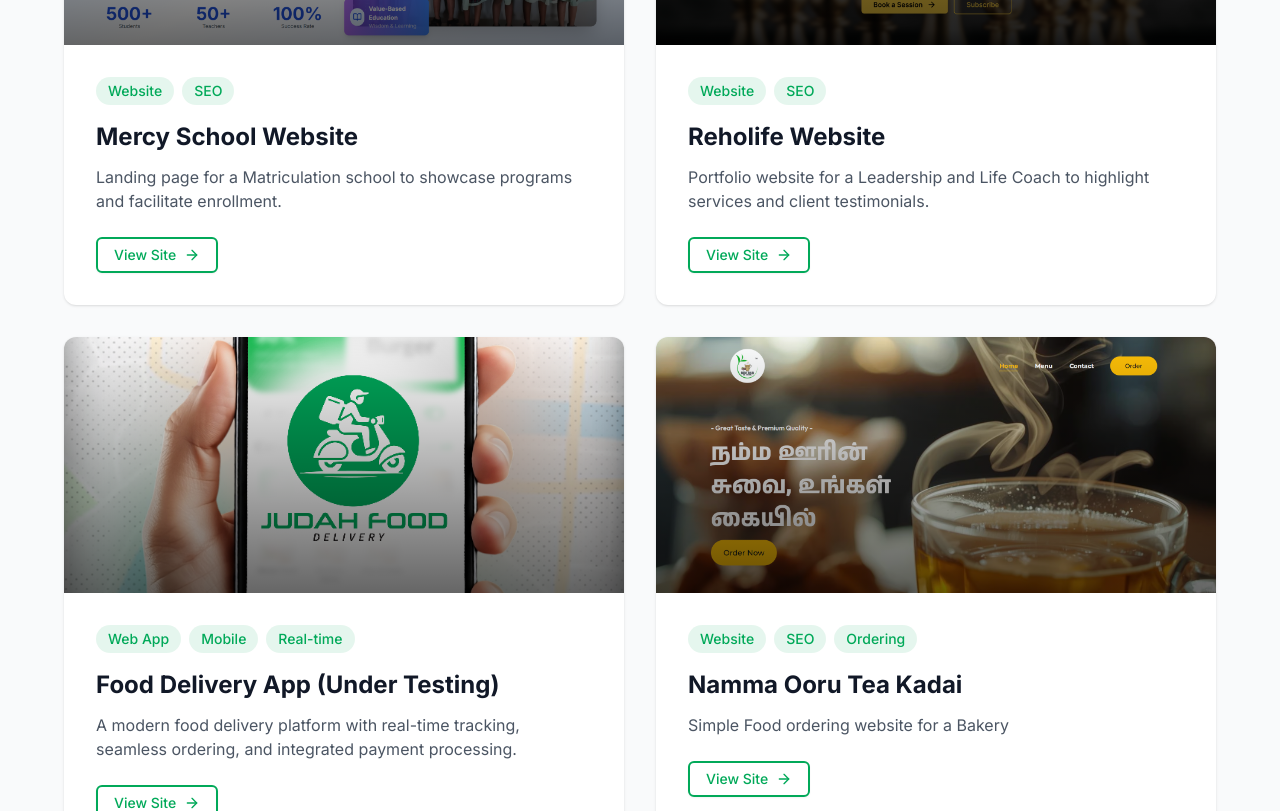
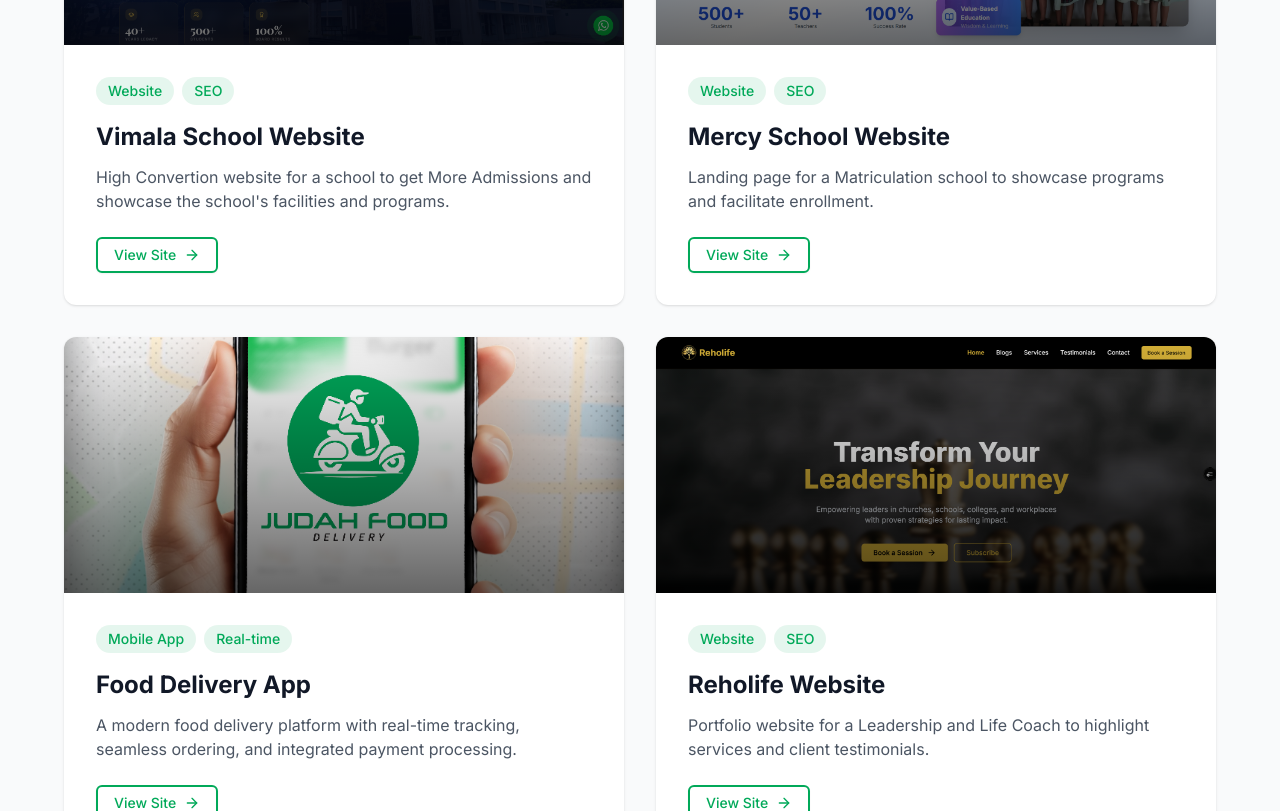
Before and after one commit to titus0709/webonRockPortfolio, a Next.js app: page /services/website-development in a window 1280 px wide. Shown: the part 2800-3611 px from the top of the page. Built offline with nearby package versions, Linux system fonts and the light colour scheme.

Commit message:
Updated portfolio sections and added WhatsApp button

```diff
--- a/src/app/page.tsx
+++ b/src/app/page.tsx
@@ -10,6 +10,7 @@
 import HappyClients from "@/components/HappyClients";
 import ContactForm from "@/components/StartProject";
 import VideoTestimonial from "@/components/VideoTestimonialSection";
+import { WhatsAppButton } from "@/components/whatsapp-button"
 
 
 
@@ -25,6 +26,7 @@
       <HappyClients/>
       <WorkProcess />
       <ContactForm />
+      <WhatsAppButton/>
       {/* <Testimonials /> */}
       {/* <LeadMagnet /> */}
       <Footer />
--- a/src/components/FeaturedWork.tsx
+++ b/src/components/FeaturedWork.tsx
@@ -6,14 +6,29 @@
 import foodDelivery from "@/assets/foodDelivery.jpg";
 import mercy from "@/assets/mercy.png";
 import reholife from "@/assets/reholife.png";
+import vimala from "@/assets/vimala.png";
 
 const projects = [
+   {
+    title: "Vimala School Website",
+    description: "High Convertion website for a school to get More Admissions and showcase the school's facilities and programs.",
+    image: vimala,
+    tags: ["Website", "SEO"],
+    link: "https://www.vimalaschool.in/"
+  },
    {
     title: "Mercy School Website",
     description: "Landing page for a Matriculation school to showcase programs and facilitate enrollment.",
     image: mercy,
     tags: ["Website", "SEO"],
     link: "https://www.mercyschool.in/"
+  },
+   {
+    title: "Food Delivery App ",
+    description: "A modern food delivery platform with real-time tracking, seamless ordering, and integrated payment processing.",
+    image: foodDelivery,
+    tags: [ "Mobile App", "Real-time"],
+    link: "https://play.google.com/store/apps/details?id=com.judah.fooddelivery"
   },
   {
     title: "Reholife Website",
@@ -22,13 +37,7 @@
     tags: ["Website", "SEO"],
     link: "https://www.reholife.org/"
   },
-  {
-    title: "Food Delivery App (Under Testing) ",
-    description: "A modern food delivery platform with real-time tracking, seamless ordering, and integrated payment processing.",
-    image: foodDelivery,
-    tags: ["Web App", "Mobile", "Real-time"],
-    link: "https://play.google.com/store/apps/details?id=com.judah.fooddelivery"
-  },
+
   {
     title: "Namma Ooru Tea Kadai",
     description: "Simple Food ordering website for a Bakery",
--- a/src/components/Footer.tsx
+++ b/src/components/Footer.tsx
@@ -20,12 +20,11 @@
               Webon<span className="text-[#01A959]">Rock</span>
             </div>
             <p className="text-gray-400 text-sm leading-relaxed">
-              Building digital experiences that drive results for local businesses.
-              Digital solutions for web, apps, SEO, and branding.
+              Building digital experiences that drive results for Businesses.
             </p>
 
             <div className="flex items-center gap-3 flex-wrap">
-              <a
+              {/* <a
                 href="https://facebook.com"
                 target="_blank"
                 rel="noopener noreferrer"
@@ -34,8 +33,8 @@
               >
                 <Facebook className="w-5 h-5" />
                 <span className="sr-only">Facebook</span>
-              </a>
-              <a
+              </a> */}
+              {/* <a
                 href="https://twitter.com"
                 target="_blank"
                 rel="noopener noreferrer"
@@ -44,9 +43,9 @@
               >
                 <Twitter className="w-5 h-5" />
                 <span className="sr-only">Twitter</span>
-              </a>
+              </a> */}
               <a
-                href="https://instagram.com"
+                href="https://www.instagram.com/webonrock/"
                 target="_blank"
                 rel="noopener noreferrer"
                 aria-label="Instagram"
@@ -56,7 +55,7 @@
                 <span className="sr-only">Instagram</span>
               </a>
               <a
-                href="https://linkedin.com"
+                href="https://www.linkedin.com/in/titus-kirubakaran/"
                 target="_blank"
                 rel="noopener noreferrer"
                 aria-label="LinkedIn"
--- /dev/null
+++ b/src/components/whatsapp-button.tsx
@@ -0,0 +1,29 @@
+"use client"
+
+import { MessageCircle } from "lucide-react"
+import wa from "@/assets/whatsappLogo.png"
+
+export function WhatsAppButton() {
+  const phoneNumber = "+919566515735" // Replace with actual phone number
+  const message = "Hello! I would like to inquire about website development."
+  const whatsappUrl = `https://wa.me/${phoneNumber}?text=${encodeURIComponent(message)}`
+
+  return (
+    <a
+      href={whatsappUrl}
+      target="_blank"
+      rel="noopener noreferrer"
+      className="fixed bottom-20 md:bottom-6 right-6 z-50 w-14 h-14  flex items-center justify-center  transition-all duration-300 hover:scale-110"
+      aria-label="Chat on WhatsApp"
+    >
+      <img
+                    src={wa.src}
+                    alt=""
+                    className="w-24 h-24 object-cover rounded-full"
+                  />
+
+      {/* Pulse animation */}
+      <span className="absolute inset-0 rounded-full bg-green-500 animate-ping opacity-25" />
+    </a>
+  )
+}
```
Also changed, not shown: src/assets/vimala.png (added), src/assets/whatsappLogo.png (added).
